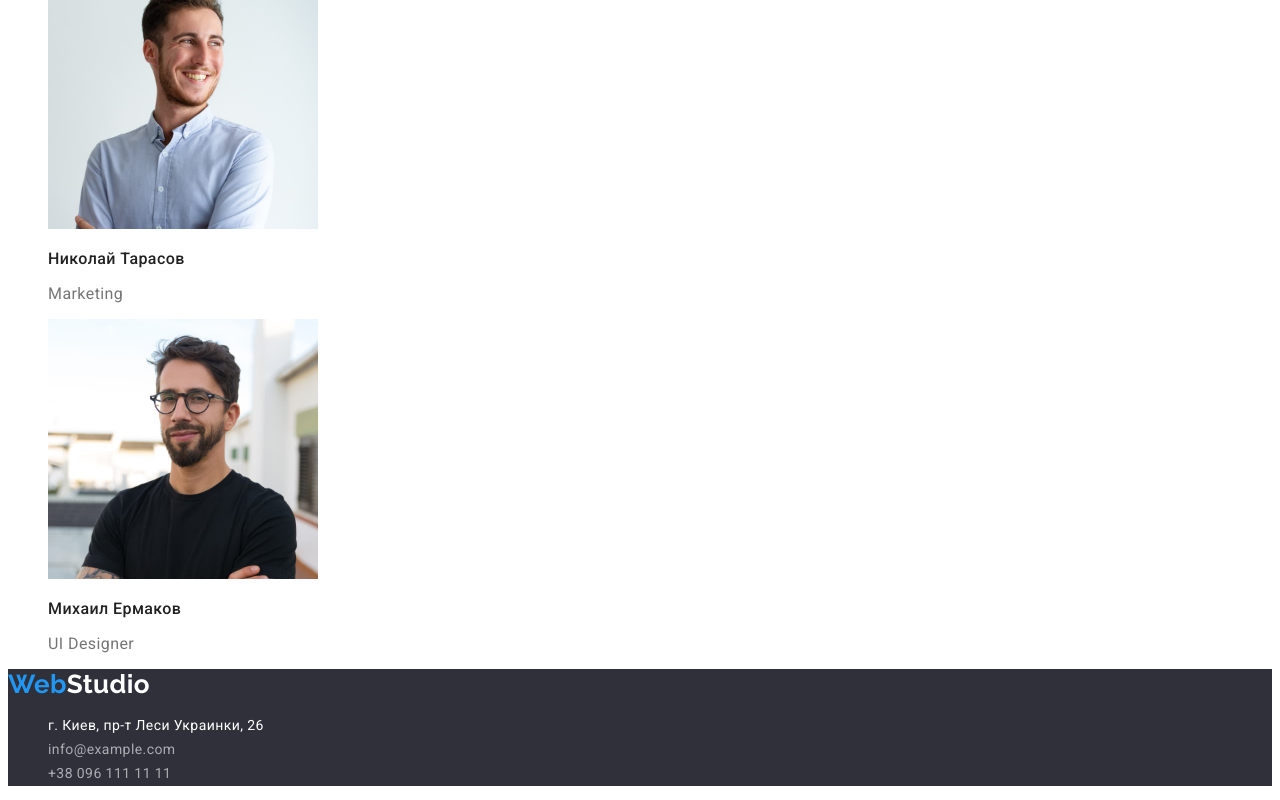
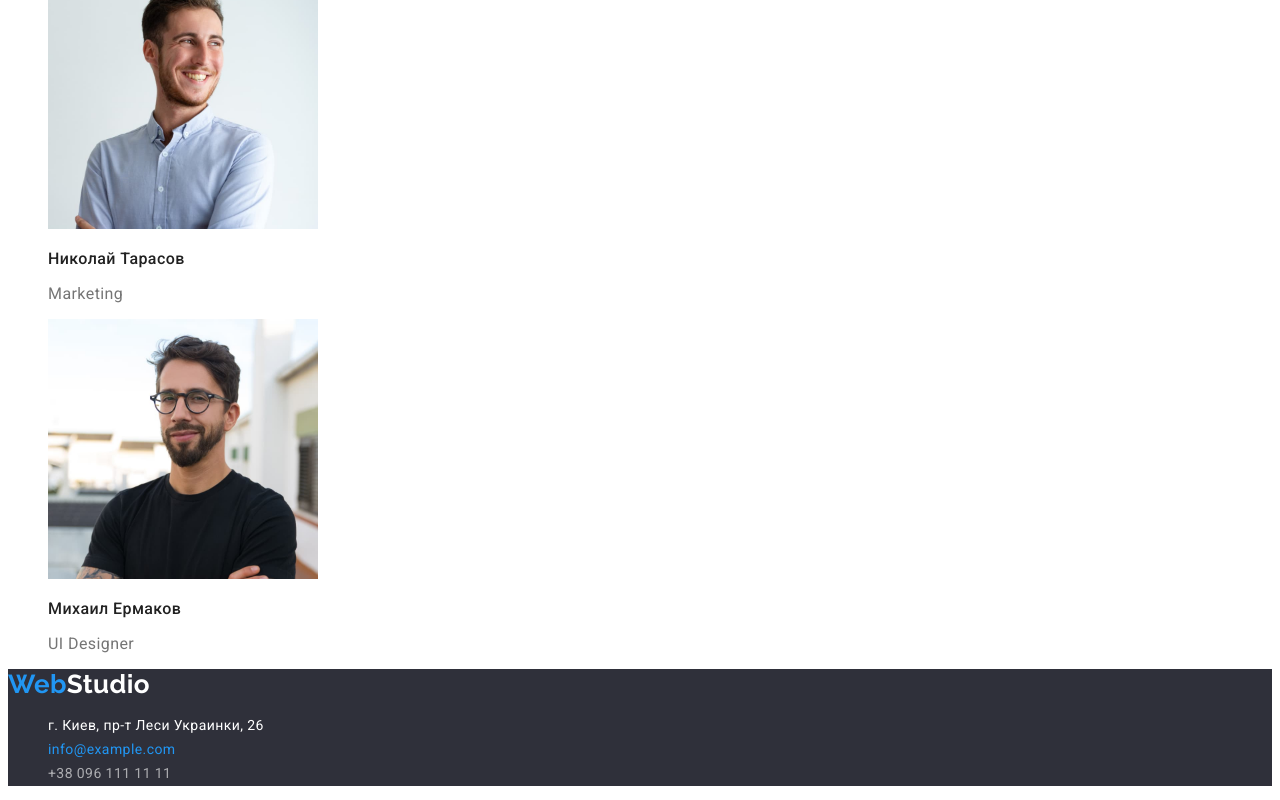
Before and after one commit to Aleks-corp/goit-markup-hw-02, a plain HTML site: page index.html in a window 1280 px wide. In both pictures the pointer is over the link "info@example.com". Shown: the part 1766-2566 px from the top of the page. Drawn offline with Linux system fonts and the light colour scheme.

Commit message:
hover-focus-footer

```diff
--- a/css/style.css
+++ b/css/style.css
@@ -202,3 +202,7 @@ body {
   font-size: 16px;
   line-height: 1.88;
 }
+.contact:hover,
+.contact:focus {
+  color: var(--accent-color);
+}
```
